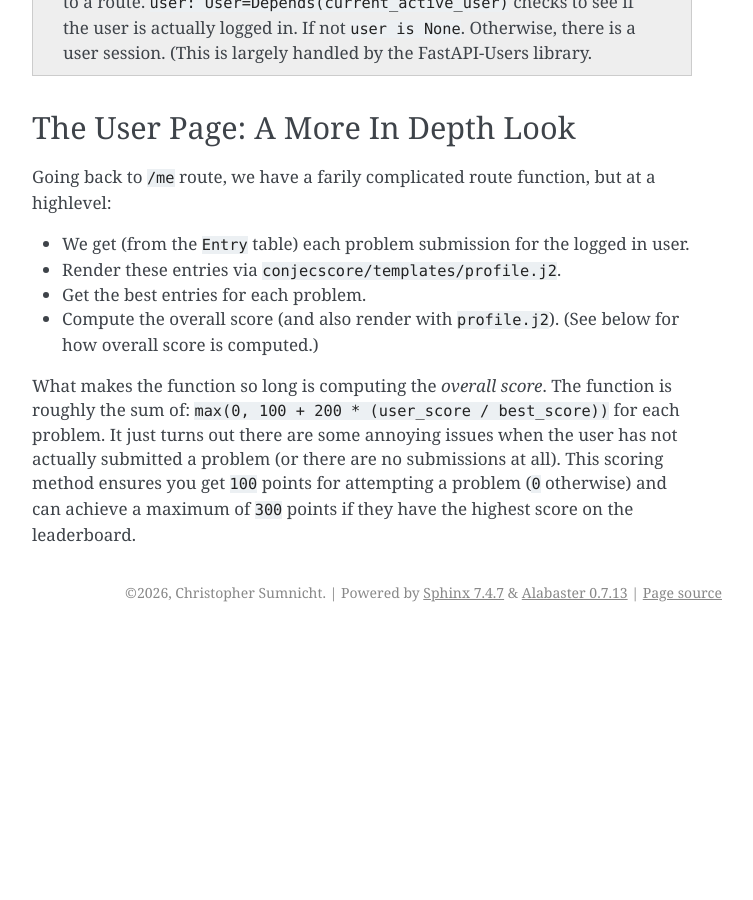
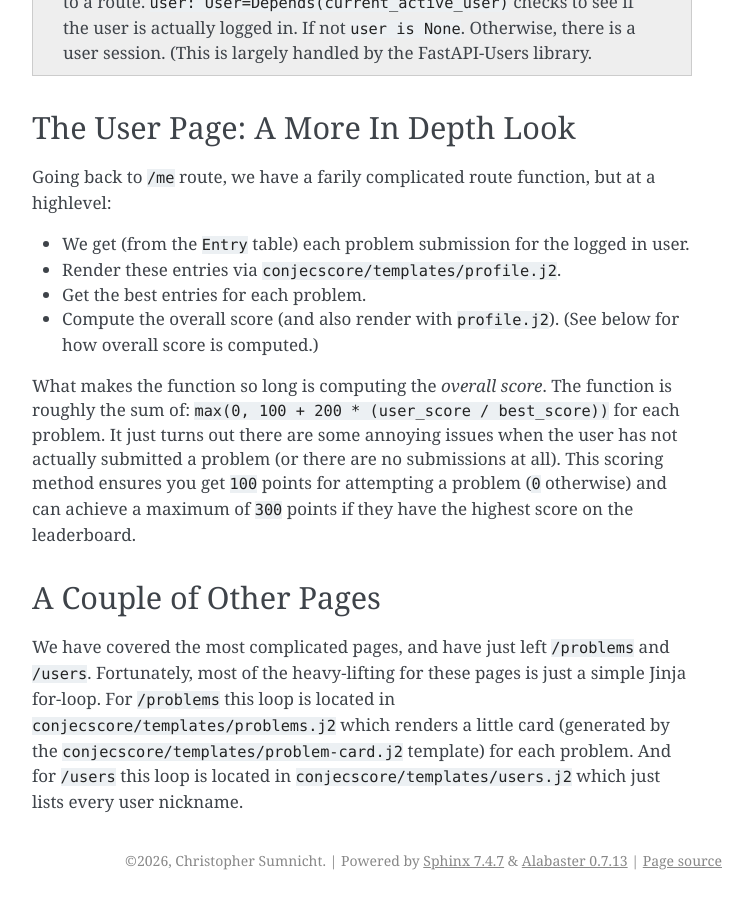
Before and after one commit to thyrgle/conjecscore, a Sphinx documentation site: the page built from docs/source/overview.rst, in a window 1280 px wide and 900 px high, scrolled down 2434 px. Shown: the whole window, without its empty margins (388-1141 px from the left). Built offline with Sphinx 7.4.7, drawn with Linux system fonts in a browser that asks for light colours; before the commit the page ends 3066 px from its top, so only the background shows below that; some of the changed text lies outside the part shown.

Commit message:
A little bit more for overview.

```diff
--- a/docs/source/overview.rst
+++ b/docs/source/overview.rst
@@ -77,3 +77,9 @@ Going back to ``/me`` route, we have a farily complicated route function, but at
 - Compute the overall score (and also render with ``profile.j2``). (See below for how overall score is computed.)
 
 What makes the function so long is computing the *overall score*. The function is roughly the sum of: ``max(0, 100 + 200 * (user_score / best_score))`` for each problem. It just turns out there are some annoying issues when the user has not actually submitted a problem (or there are no submissions at all). This scoring method ensures you get ``100`` points for attempting a problem (``0`` otherwise) and can achieve a maximum of ``300`` points if they have the highest score on the leaderboard.
+
+-----------------------
+A Couple of Other Pages
+-----------------------
+
+We have covered the most complicated pages, and have just left ``/problems`` and ``/users``. Fortunately, most of the heavy-lifting for these pages is just a simple Jinja for-loop. For ``/problems`` this loop is located in ``conjecscore/templates/problems.j2`` which renders a little card (generated by the ``conjecscore/templates/problem-card.j2`` template) for each problem. And for ``/users`` this loop is located in ``conjecscore/templates/users.j2`` which just lists every user nickname.
```
